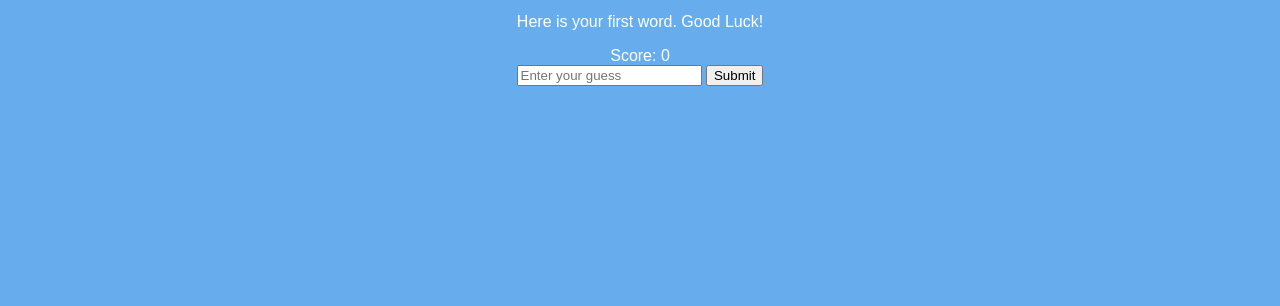
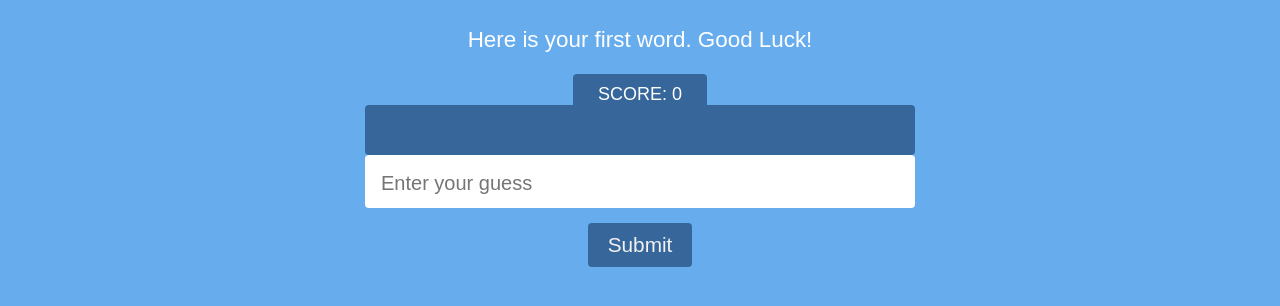
Before and after one commit to donjosef/scrambled-words, a plain HTML site: page game.html in a window 1280 px wide. Shown: the part 70-376 px from the top of the page. Drawn offline with Linux system fonts and the light colour scheme.

Commit message:
Add style for game.html

```diff
--- a/css/style.css
+++ b/css/style.css
@@ -44,3 +44,64 @@
       text-decoration: none;
       display: inline-block;
   }
+
+  /*Game page*/
+
+.game {
+    width: 550px;
+}
+.game__paragraph {
+    font-size: 1.4em;
+    line-height: 1.9em;
+}
+
+.game__score {
+    background: #37669b;
+    font-size: 18px;
+    padding: 10px 25px;
+    border-radius: 4px;
+    text-transform: uppercase;
+}
+
+.game__word {
+    background: #37669b;
+    padding: 25px 30px;
+    color: #f1f1f1;
+    text-transform: uppercase;
+    font-size: 2.1em;
+    position: relative;
+    border-radius: 4px;
+}
+
+.game__word p {
+    margin: 0;
+}
+
+.guess-form {
+    margin-top: 30px;
+}
+
+.guess-form__input {
+    padding: 12px 16px;
+    margin-bottom: 15px;
+    border-radius: 4px;
+    border: none;
+    font-size: 25px;
+    color: #444;
+    width: 100%;
+}
+
+.guess-form__input::placeholder {
+    font-size: 20px;
+}
+
+.guess-form__submit {
+    display: block;
+    margin: auto;
+    border-radius: 4px;
+    border: none;
+    padding: 10px 20px;
+    color: #f1f1f1;
+    font-size: 1.3em;
+    background-color:  #37669b;
+}
```
